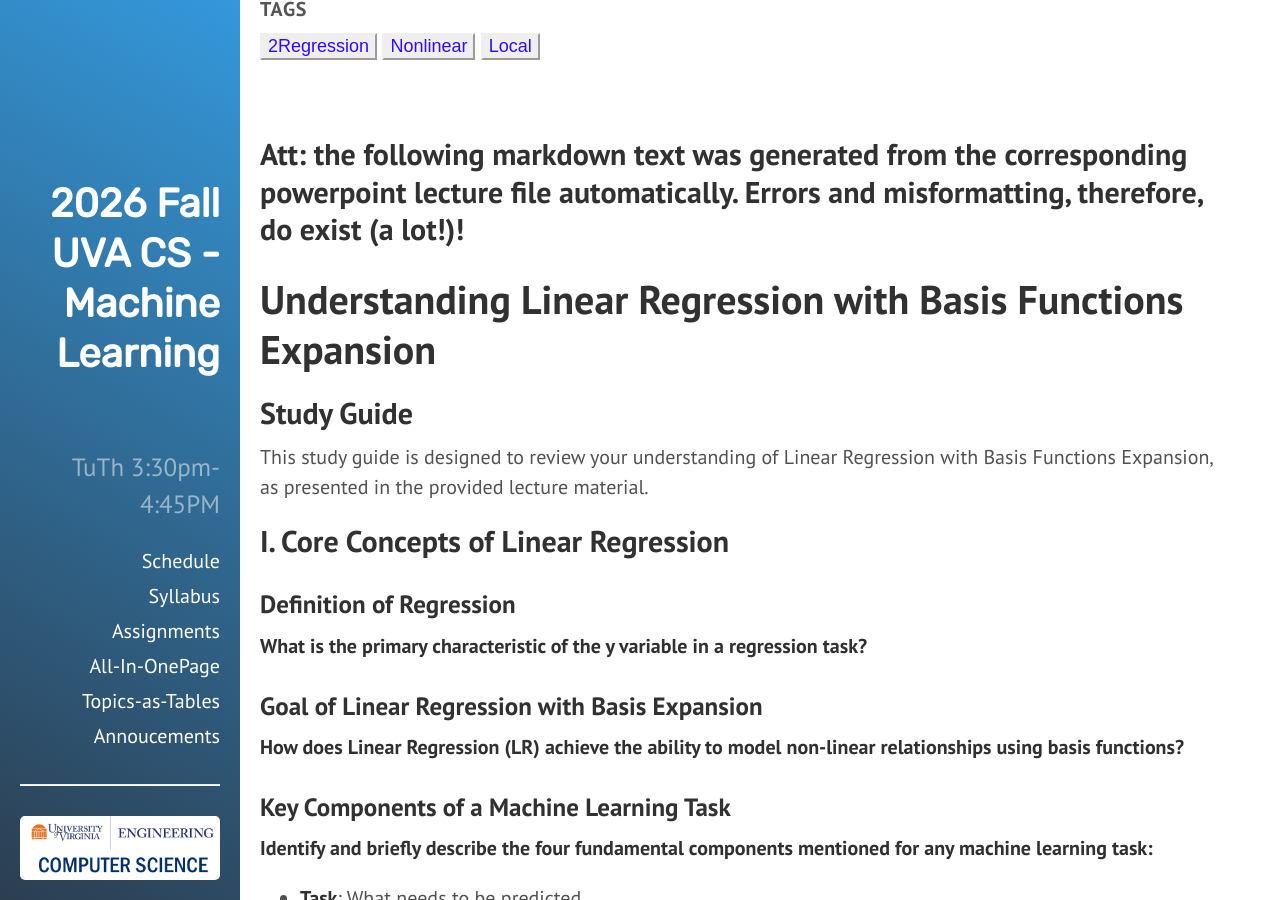
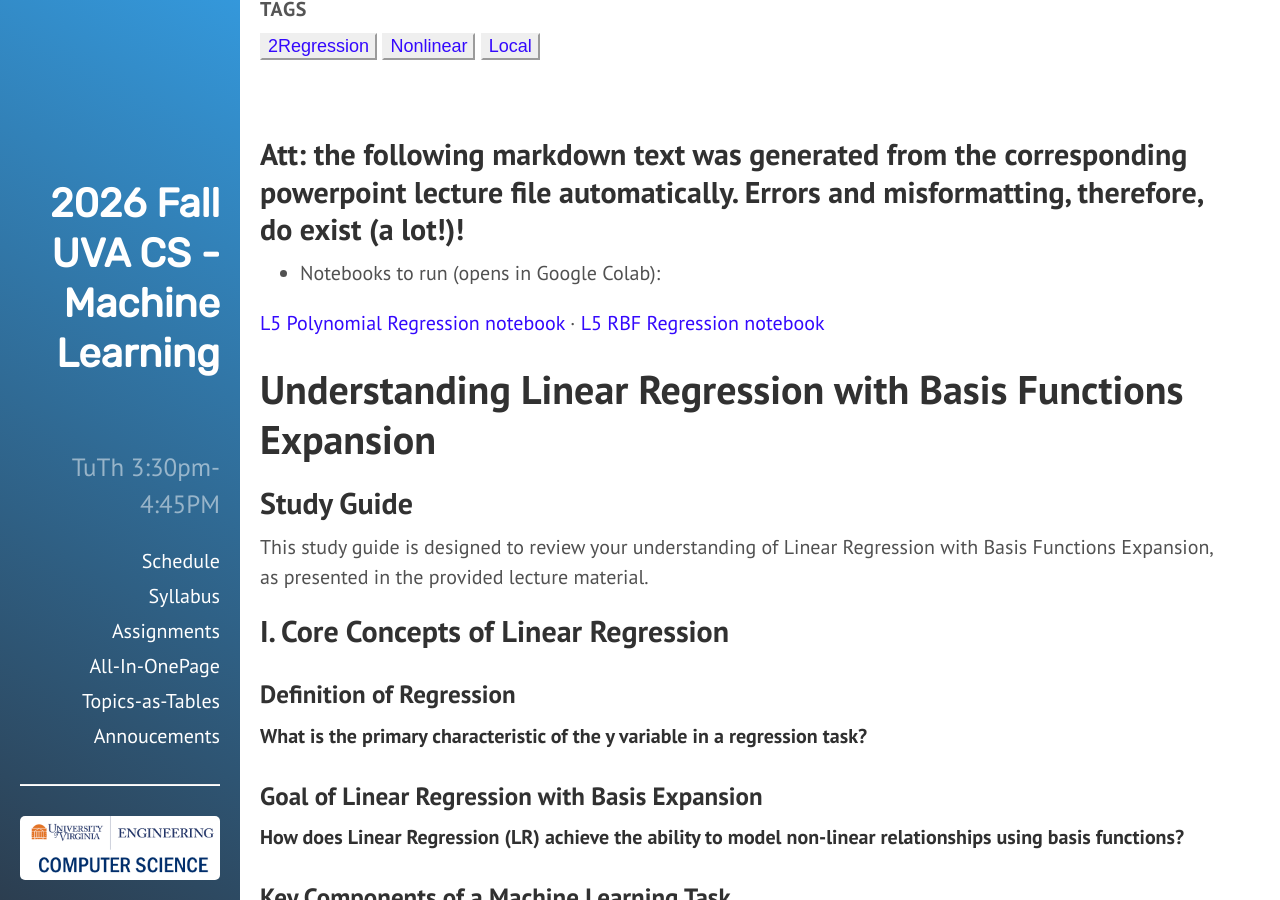
Before and after one commit to qiyanjun/2026Fall-UVA-CS-MachineLearningDeep, a Jekyll site: the page built from _contents/S1-L05-nLR.md, in a window 1280 px wide and 900 px high, scrolled down 940 px. Built offline with Jekyll 4.4.1, drawn with Linux system fonts in a browser that asks for light colours.

Commit message:
Add direct Colab notebook links to the L5 post body
Co-Authored-By: Claude Opus 5 <noreply@anthropic.com>

```diff
--- a/_contents/S1-L05-nLR.md
+++ b/_contents/S1-L05-nLR.md
@@ -14,6 +14,11 @@ tags:
 - Local
 notebooks: '<a href="https://colab.research.google.com/github/qiyanjun/2026Fall-UVA-CS-MachineLearningDeep/blob/main/notebook/L5_Poly_Regression.ipynb" target="_blank">notebook/L5_Poly_Regression.ipynb</a> · <a href="https://colab.research.google.com/github/qiyanjun/2026Fall-UVA-CS-MachineLearningDeep/blob/main/notebook/L5-RBF-regressionLR.ipynb" target="_blank">notebook/L5-RBF-regressionLR.ipynb</a>'
 ---
+
+
+- Notebooks to run (opens in Google Colab):
+
+<a href="https://colab.research.google.com/github/qiyanjun/2026Fall-UVA-CS-MachineLearningDeep/blob/main/notebook/L5_Poly_Regression.ipynb" target="_blank">L5 Polynomial Regression notebook</a> · <a href="https://colab.research.google.com/github/qiyanjun/2026Fall-UVA-CS-MachineLearningDeep/blob/main/notebook/L5-RBF-regressionLR.ipynb" target="_blank">L5 RBF Regression notebook</a>
 
 
 # Understanding Linear Regression with Basis Functions Expansion
```
